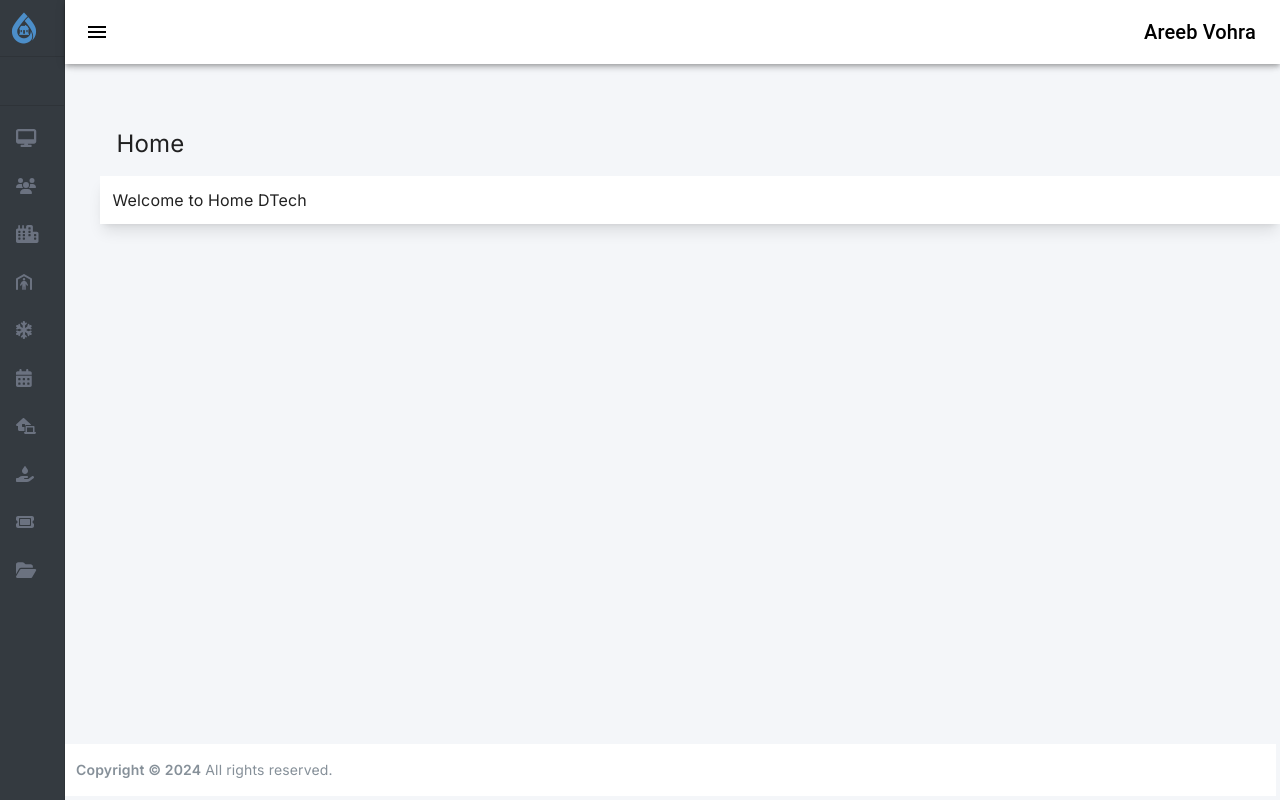
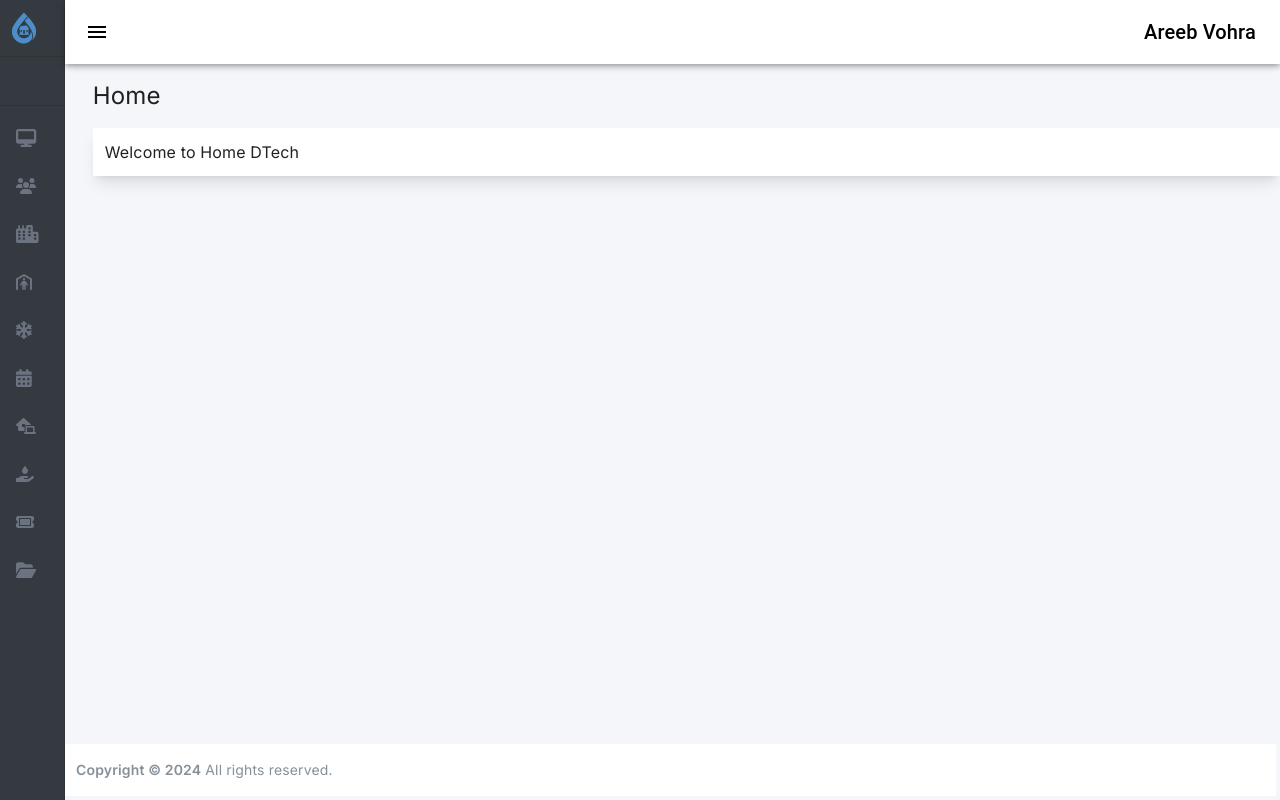
Before and after one commit to Saadgithubit/Home-DTech, a Next.js app: page / in a window 1280 px wide. Built offline with nearby package versions, Linux system fonts and the light colour scheme.

Commit message:
design fixes

```diff
--- a/src/app/page.tsx
+++ b/src/app/page.tsx
@@ -2,8 +2,6 @@ import Homebar from "@/components/homebar";
 
 export default function Home() {
   return (
-    <main>
-      <Homebar />
-    </main>
+    <Homebar />
   );
 }
--- a/src/components/homebar/index.tsx
+++ b/src/components/homebar/index.tsx
@@ -8,9 +8,9 @@ export default function Homebar(){
     // console.log(open);
 
     return(
-        <div className="ml-16 flex justify-end space-y-4">
+        <div className="ml-14 flex justify-end space-y-4">
             <div style={{width: isOpen === 'close'? '97%' : '85%'}}>
-            <h1 className="text-2xl m-4">Home</h1>
+            <h1 className="text-2xl my-4">Home</h1>
             <span className="shadow-lg inline-block p-3 w-full bg-[#FFFFFF]">Welcome to Home DTech</span>
             </div>
         </div>
--- a/src/components/sidebar/index.tsx
+++ b/src/components/sidebar/index.tsx
@@ -72,7 +72,7 @@ export default function Sidebar() {
         <Divider />
         <DrawerList isExpanded={isExpanded} open={open} collapseIndex={collapseIndex} handleCollapse={handleCollapse} />
       </Drawer>
-      <Box component="main" sx={{ flexGrow: 1, p: 3 }}>
+      <Box component="div" sx={{ flexGrow: 1 }}>
         <DrawerHeader />
       </Box>
     </Box>
```
